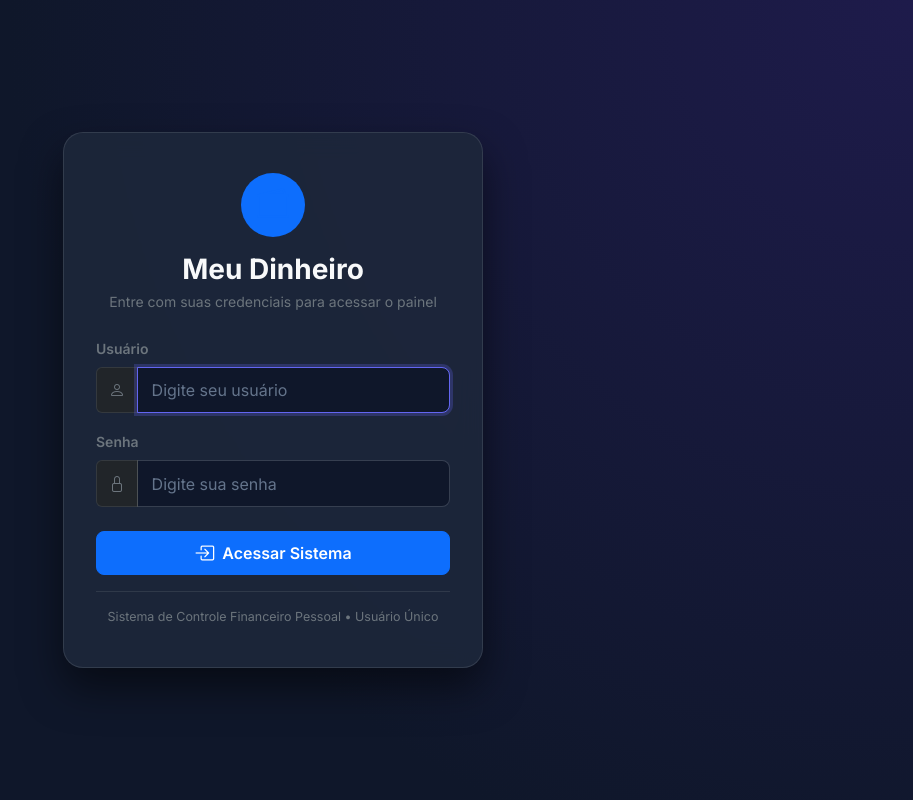
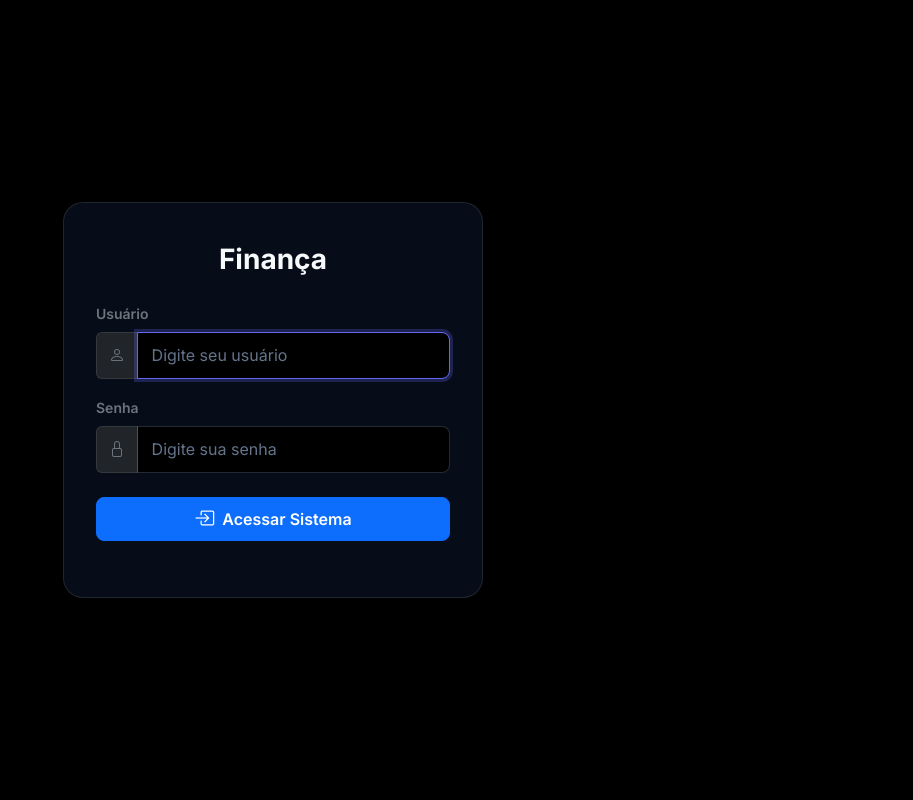
Before and after one commit to gustavoalb2/financa, a Django app: page /login/ in a window 1280 px wide. Shown: the whole page, without its empty margins (367-1280 px from the left). Run offline with Django 5.2, Linux system fonts and the light colour scheme.

Commit message:
att dash e login frontend

```diff
--- a/static/css/custom.css
+++ b/static/css/custom.css
@@ -1,6 +1,6 @@
 :root {
-  --bg-primary: #0f172a;
-  --bg-card: #1e293b;
+  --bg-primary: #000000;
+  --bg-card: #0c182b8f;
   --bg-card-hover: #334155;
   --text-main: #f8fafc;
   --text-muted: #94a3b8;
@@ -44,7 +44,7 @@ body {
 /* Sidebar & Navigation */
 .sidebar {
   width: 260px;
-  background: #1e293b;
+  background: var(--bg-card);
   border-right: 1px solid var(--border-color);
   min-height: 100vh;
   position: fixed;
@@ -179,7 +179,7 @@ body {
 
 /* Form & Input Dark Override */
 .form-control, .form-select {
-  background-color: #0f172a !important;
+  background-color: #000000 !important;
   border: 1px solid rgba(255, 255, 255, 0.12) !important;
   color: #f8fafc !important;
   border-radius: 0.5rem;
@@ -262,14 +262,14 @@ body {
   display: flex;
   align-items: center;
   justify-content: center;
-  background: radial-gradient(circle at top right, #1e1b4b 0%, #0f172a 60%);
+  background: #000000;
   padding: 1.5rem;
 }
 
 .auth-card {
   width: 100%;
   max-width: 420px;
-  background: rgba(30, 41, 59, 0.85);
+  background: var(--bg-card);
   backdrop-filter: blur(12px);
   border: 1px solid rgba(255, 255, 255, 0.1);
   border-radius: 1.25rem;
--- a/templates/base.html
+++ b/templates/base.html
@@ -23,7 +23,7 @@
   <aside class="sidebar" id="sidebar">
     <div class="brand-logo">
       <i class="bi bi-wallet2"></i>
-      <span>Meu Dinheiro</span>
+      <span>Finança</span>
     </div>
 
     <nav class="nav-menu">
--- a/templates/financas/dashboard.html
+++ b/templates/financas/dashboard.html
@@ -10,7 +10,7 @@
   <div class="d-flex align-items-center gap-2">
     <i class="bi bi-calendar3 text-primary fs-5"></i>
     <span class="fw-semibold text-light">Período de Análise:</span>
-    <span class="badge bg-primary bg-opacity-20 text-primary fs-6 px-3 py-2 border border-primary border-opacity-25">
+    <span class="badge text-primary fs-6 px-3 py-2 border border-primary">
       {{ selected_month_name }} de {{ selected_year }}
     </span>
   </div>
@@ -28,7 +28,7 @@
       {% endfor %}
     </select>
 
-    <button type="submit" class="btn btn-primary btn-sm px-3 d-flex align-items-center gap-1 fw-semibold">
+    <button type="submit" class="btn bg-primary btn-sm px-3 d-flex align-items-center gap-1 fw-semibold">
       <i class="bi bi-funnel-fill"></i> Filtrar
     </button>
   </form>
--- a/templates/registration/login.html
+++ b/templates/registration/login.html
@@ -20,11 +20,7 @@
 
   <div class="auth-card">
     <div class="text-center mb-4">
-      <div class="d-inline-flex align-items-center justify-content-center bg-primary bg-opacity-20 text-primary rounded-circle p-3 mb-3" style="width: 64px; height: 64px;">
-        <i class="bi bi-wallet2 fs-2"></i>
-      </div>
-      <h2 class="fw-bold h3 mb-1 text-light">Meu Dinheiro</h2>
-      <p class="text-secondary small">Entre com suas credenciais para acessar o painel</p>
+      <h2 class="fw-bold h3 mb-1 text-light">Finança</h2>
     </div>
 
     {% if form.errors %}
@@ -55,10 +51,6 @@
         <i class="bi bi-box-arrow-in-right fs-5"></i> Acessar Sistema
       </button>
     </form>
-
-    <div class="text-center mt-3 pt-3 border-top border-secondary border-opacity-25 text-secondary" style="font-size: 0.78rem;">
-      Sistema de Controle Financeiro Pessoal &bull; Usuário Único
-    </div>
   </div>
 
   <script src="https://cdn.jsdelivr.net/npm/bootstrap@5.3.3/dist/js/bootstrap.bundle.min.js"></script>
```
